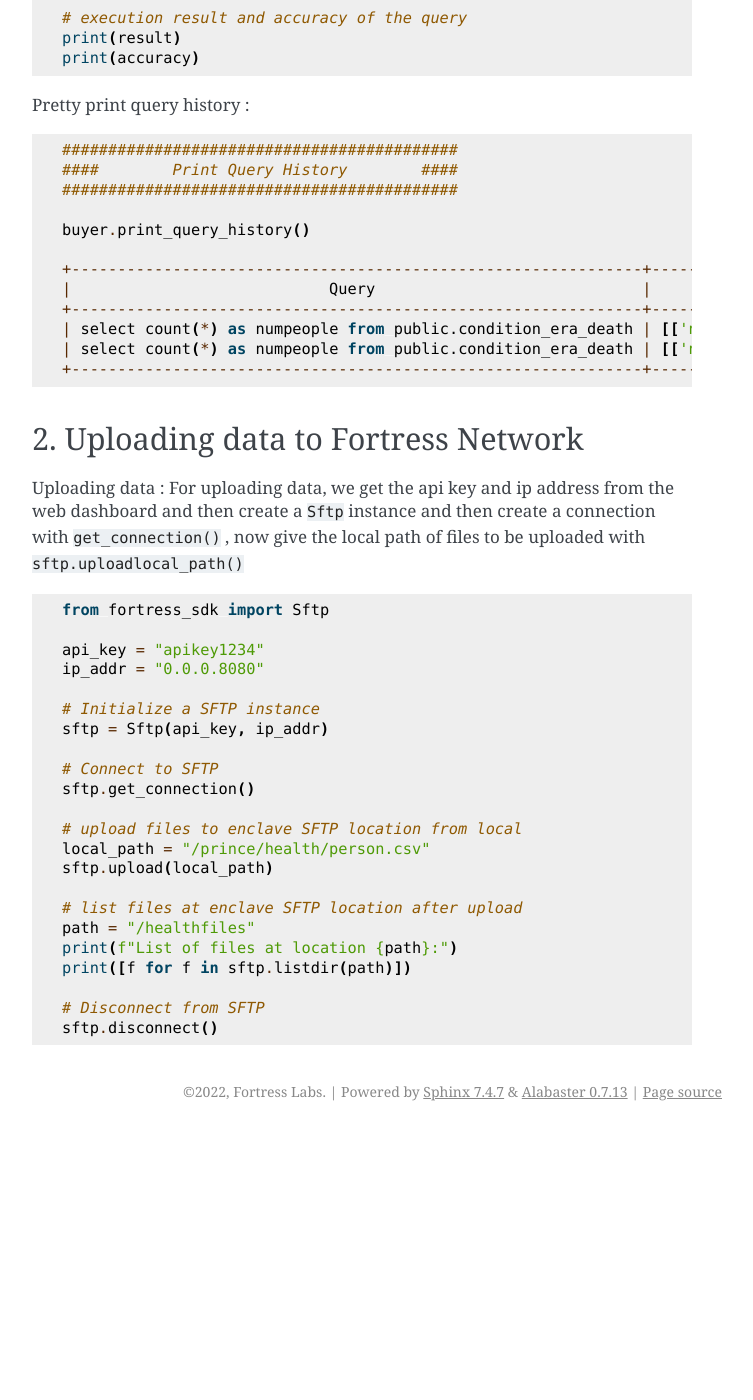
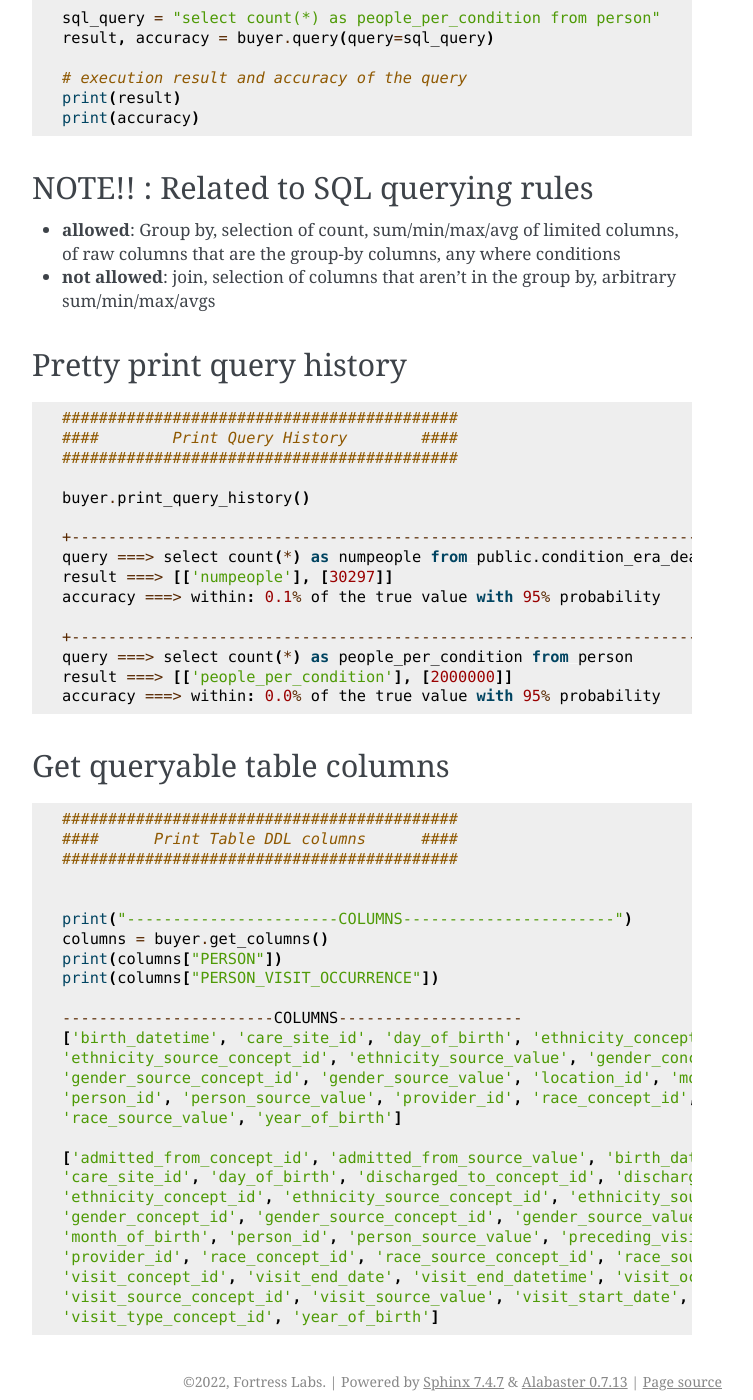
Before and after one commit to Atbash-Labs/python-sdk, a Sphinx documentation site: the page built from docs/tutorial.rst, in a window 1280 px wide and 1400 px high, scrolled down 592 px. Shown: the whole window, without its empty margins (388-1141 px from the left). Built offline with Sphinx 7.4.7, drawn with Linux system fonts in a browser that asks for light colours; before the commit the page ends 1723 px from its top, so only the background shows below that; some of the changed text lies outside the part shown.

Commit message:
fixes (#6)
* history table format change

* remove pretty table

* doc fix

* remove sftp class

* remove class and requirement

* fix docs

* fix readme

* fix import

* remove sftp example

* modify to fixture for tests

* doc string fixes

* branch change

* try different docstring format

* add class descriptin args docs

* minor fix

* docs fixes

* why doesnt it print in docs huh

* add docs for sql rules

* fix format typo

```diff
--- a/docs/tutorial.rst
+++ b/docs/tutorial.rst
@@ -1,11 +1,11 @@
 Tutorial
 ========
 
-The best way to interact with the network is to use the ``Buyer`` & ``Sftp`` extension objects and its associated methods.
+The best way to interact with the network is to use the ``Buyer`` extension objects and its associated methods.
 
 
-1. Querying health datasets
------------------------------
+Querying health datasets
+----------------------------
 Executing a query :
 For executing a query, we get the api key and ip address from the web dashboard and then create a
 ``Buyer`` instance and then call a query method on that buyer instance with a SQL query string and then print recieved query accuracy and results.
@@ -25,11 +25,23 @@ For executing a query, we get the api key and ip address from the web dashboard
     sql_query = "select count(*) as numpeople from public.condition_era_death"
     result, accuracy = buyer.query(query=sql_query)
 
+    sql_query = "select count(*) as people_per_condition from person"
+    result, accuracy = buyer.query(query=sql_query)
+
     # execution result and accuracy of the query
     print(result)
     print(accuracy)
 
-Pretty print query history :
+
+NOTE!! : Related to SQL querying rules
+----------------------------------------
+
+- **allowed**:  Group by, selection of count, sum/min/max/avg of limited columns, of raw columns that are the group-by columns, any where conditions
+- **not allowed**:  join, selection of columns that aren't in the group by, arbitrary sum/min/max/avgs
+
+
+Pretty print query history
+------------------------------
 
 .. code-block:: python
 
@@ -39,42 +51,46 @@ Pretty print query history :
 
     buyer.print_query_history()
 
-    +--------------------------------------------------------------+--------------------------+-----------------------------------------------------+
-    |                            Query                             |          Result          |                       Accuracy                      |
-    +--------------------------------------------------------------+--------------------------+-----------------------------------------------------+
-    | select count(*) as numpeople from public.condition_era_death | [['numpeople'], [30297]] | within: 0.1% of the true value with 95% probability |
-    | select count(*) as numpeople from public.condition_era_death | [['numpeople'], [30297]] | within: 0.1% of the true value with 95% probability |
-    +--------------------------------------------------------------+--------------------------+-----------------------------------------------------+
+    +--------------------------------------------------------------------------------+
+    query ===> select count(*) as numpeople from public.condition_era_death
+    result ===> [['numpeople'], [30297]]
+    accuracy ===> within: 0.1% of the true value with 95% probability
+
+    +--------------------------------------------------------------------------------+
+    query ===> select count(*) as people_per_condition from person
+    result ===> [['people_per_condition'], [2000000]]
+    accuracy ===> within: 0.0% of the true value with 95% probability
 
 
-2. Uploading data to Fortress Network
---------------------------------------
-Uploading data :
-For uploading data, we get the api key and ip address from the web dashboard and then create a
-``Sftp`` instance and then create a connection with ``get_connection()`` , now give the local path of files to be
-uploaded with ``sftp.uploadlocal_path()``
+
+Get queryable table columns
+------------------------------
 
 .. code-block:: python
 
-    from fortress_sdk import Sftp
+    ###########################################
+    ####      Print Table DDL columns      ####
+    ###########################################
 
-    api_key = "apikey1234"
-    ip_addr = "0.0.0.8080"
 
-    # Initialize a SFTP instance
-    sftp = Sftp(api_key, ip_addr)
+    print("-----------------------COLUMNS-----------------------")
+    columns = buyer.get_columns()
+    print(columns["PERSON"])
+    print(columns["PERSON_VISIT_OCCURRENCE"])
 
-    # Connect to SFTP
-    sftp.get_connection()
+    -----------------------COLUMNS--------------------
+    ['birth_datetime', 'care_site_id', 'day_of_birth', 'ethnicity_concept_id',
+    'ethnicity_source_concept_id', 'ethnicity_source_value', 'gender_concept_id',
+    'gender_source_concept_id', 'gender_source_value', 'location_id', 'month_of_birth',
+    'person_id', 'person_source_value', 'provider_id', 'race_concept_id', 'race_source_concept_id',
+    'race_source_value', 'year_of_birth']
 
-    # upload files to enclave SFTP location from local
-    local_path = "/prince/health/person.csv"
-    sftp.upload(local_path)
-
-    # list files at enclave SFTP location after upload
-    path = "/healthfiles"
-    print(f"List of files at location {path}:")
-    print([f for f in sftp.listdir(path)])
-
-    # Disconnect from SFTP
-    sftp.disconnect()
+    ['admitted_from_concept_id', 'admitted_from_source_value', 'birth_datetime',
+    'care_site_id', 'day_of_birth', 'discharged_to_concept_id', 'discharged_to_source_value',
+    'ethnicity_concept_id', 'ethnicity_source_concept_id', 'ethnicity_source_value',
+    'gender_concept_id', 'gender_source_concept_id', 'gender_source_value', 'location_id',
+    'month_of_birth', 'person_id', 'person_source_value', 'preceding_visit_occurrence_id',
+    'provider_id', 'race_concept_id', 'race_source_concept_id', 'race_source_value',
+    'visit_concept_id', 'visit_end_date', 'visit_end_datetime', 'visit_occurrence_id',
+    'visit_source_concept_id', 'visit_source_value', 'visit_start_date', 'visit_start_datetime',
+    'visit_type_concept_id', 'year_of_birth']
--- a/fortress_sdk/__init__.py
+++ b/fortress_sdk/__init__.py
@@ -1,5 +1,4 @@
 __version__ = "0.1.0"
 __author__ = "Fortress Labs"
 
-from .fortress_sdk import Sftp
 from .fortress_sdk import Buyer
--- a/requirements.txt
+++ b/requirements.txt
@@ -1,4 +1,2 @@
-pysftp==0.2.9
 requests==2.28.1
 pytest==7.2.0
-prettytable==3.5.0
```
Also changed, not shown: README.md (+1 -1 lines), 5 other files.
